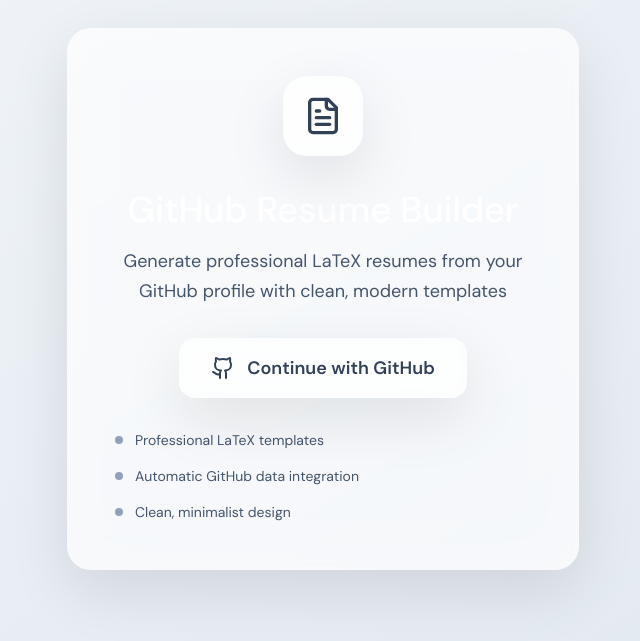
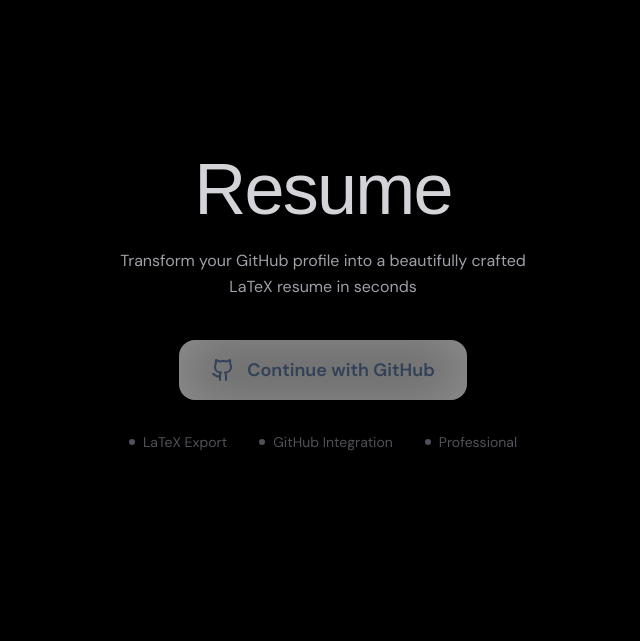
Before and after one commit to abhi-yo/github-resume-builder, a Next.js app: page / in a window 1280 px wide. Shown: the part 101-742 px from the top of the page, without its empty margins (317-957 px from the left). Built offline with nearby package versions, Linux system fonts and the light colour scheme; no server answers; a web font is replaced by a local one.

Commit message:
feat: update homepage hero and CTA section for minimal Doto font usage

```diff
--- a/app/page.tsx
+++ b/app/page.tsx
@@ -3,7 +3,7 @@
 import { useSession } from "next-auth/react";
 import { useRouter } from "next/navigation";
 import { useEffect } from "react";
-import { Github, FileText } from "lucide-react";
+import { FileText } from "lucide-react";
 import AuthButton from "@/components/AuthButton";
 
 export default function Home() {
@@ -18,55 +18,51 @@
 
   if (status === "loading") {
     return (
-      <div className="min-h-screen bg-gradient-to-br from-slate-100 to-slate-200 flex items-center justify-center">
-        <div className="flex items-center gap-3">
-          <div className="animate-spin rounded-full h-8 w-8 border-b-2 border-slate-600"></div>
-          <span className="text-slate-600 font-medium">Loading...</span>
+      <div className="min-h-screen bg-black flex items-center justify-center">
+        <div className="flex items-center gap-4">
+          <div className="animate-spin rounded-full h-6 w-6 border-2 border-zinc-800 border-t-zinc-400"></div>
+          <span className="text-zinc-500 text-base">Loading...</span>
         </div>
       </div>
     );
   }
 
   return (
-    <div className="min-h-screen bg-gradient-to-br from-slate-100 to-slate-200 flex items-center justify-center p-8">
-      <div className="max-w-lg w-full">
-        <div className="bg-white/60 backdrop-blur-sm rounded-3xl shadow-[inset_0_0_60px_rgba(255,255,255,0.3),0_20px_60px_rgba(0,0,0,0.1)] p-12 text-center">
+    <div className="min-h-screen bg-black flex items-center justify-center p-8">
+      <div className="max-w-2xl w-full">
+        <div className="text-center space-y-20">
+          {/* Main Content */}
+          <div className="space-y-10">
+            {/* Hero Section */}
+            <div className="space-y-4">
+              <h1 className="text-7xl font-doto text-white tracking-tight leading-tight">
+                <span className="text-zinc-300">Resume</span>
+              </h1>
+              <p className=" text-zinc-400 text-md leading-relaxed max-w-md mx-auto">
+                Transform your GitHub profile into a beautifully crafted LaTeX
+                resume in seconds
+              </p>
+            </div>
 
-          {/* Logo/Icon */}
-          <div className="mb-8">
-            <div className="w-20 h-20 mx-auto bg-white/40 backdrop-blur-sm rounded-3xl shadow-[inset_0_0_60px_rgba(255,255,255,0.3),0_20px_60px_rgba(0,0,0,0.1)] flex items-center justify-center">
-              <FileText className="w-10 h-10 text-slate-700" />
-            </div>
-          </div>
+            {/* CTA Section */}
+            <div className="space-y-8">
+              <AuthButton />
 
-          {/* Title */}
-          <h1 className="text-4xl font-bold text-slate-800 mb-4">
-            GitHub Resume Builder
-          </h1>
-
-          {/* Subtitle */}
-          <p className="text-slate-600 mb-8 text-lg leading-relaxed">
-            Generate professional LaTeX resumes from your GitHub profile with clean, modern templates
-          </p>
-
-          {/* Auth Button */}
-          <div className="mb-8">
-            <AuthButton />
-          </div>
-
-          {/* Features */}
-          <div className="grid grid-cols-1 gap-4 text-sm text-slate-600">
-            <div className="flex items-center gap-3">
-              <div className="w-2 h-2 bg-slate-400 rounded-full"></div>
-              <span>Professional LaTeX templates</span>
-            </div>
-            <div className="flex items-center gap-3">
-              <div className="w-2 h-2 bg-slate-400 rounded-full"></div>
-              <span>Automatic GitHub data integration</span>
-            </div>
-            <div className="flex items-center gap-3">
-              <div className="w-2 h-2 bg-slate-400 rounded-full"></div>
-              <span>Clean, minimalist design</span>
+              {/* Features hint */}
+              <div className="flex items-center justify-center gap-8 text-sm text-zinc-600">
+                <div className="flex items-center gap-2">
+                  <div className="w-1.5 h-1.5 rounded-full bg-zinc-600"></div>
+                  <span>LaTeX Export</span>
+                </div>
+                <div className="flex items-center gap-2">
+                  <div className="w-1.5 h-1.5 rounded-full bg-zinc-600"></div>
+                  <span>GitHub Integration</span>
+                </div>
+                <div className="flex items-center gap-2">
+                  <div className="w-1.5 h-1.5 rounded-full bg-zinc-600"></div>
+                  <span>Professional</span>
+                </div>
+              </div>
             </div>
           </div>
         </div>
```
